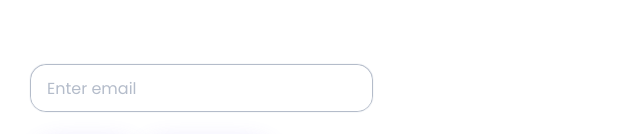
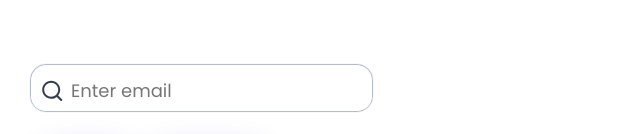
Before and after one commit to CaviesLabs/cavies-ui-kit, a React (Create React App) app: page / in a window 1280 px wide. Shown: the top 134 px of the page, without its empty margins (0-640 px from the left). Built offline with nearby package versions, Linux system fonts and the light colour scheme.

Commit message:
feat: update

```diff
--- a/package.json
+++ b/package.json
@@ -1,7 +1,7 @@
 {
   "name": "@hamsterbox/ui-kit",
   "description": "The UI library & kit of Cavies Labs",
-  "version": "0.6.2",
+  "version": "0.6.3",
   "repository": {
     "type": "git",
     "url": "https://github.com/CaviesLabs/hamster-ui-kit"
--- a/src/components/input/input.component.tsx
+++ b/src/components/input/input.component.tsx
@@ -15,6 +15,8 @@ export const Input: FC<InputProps> = props => {
     error,
     size,
     style,
+    placeholder,
+    icon,
     onValueChange,
     onChange,
   } = props;
@@ -52,6 +54,8 @@ export const Input: FC<InputProps> = props => {
       error={error}
       size={size}
       style={style}
+      icon={icon}
+      type={type}
     >
       <div className="container">
         <input
@@ -65,11 +69,12 @@ export const Input: FC<InputProps> = props => {
             onChange && onChange(e);
           }}
           autoComplete="off"
+          placeholder={placeholder}
         />
         {type === 'password' && (
           <button
             onClick={toggleDisplayPassword}
-            className="left-icon"
+            className="right-icon"
             type="button"
           >
             <img
@@ -78,6 +83,13 @@ export const Input: FC<InputProps> = props => {
             />
           </button>
         )}
+        {icon &&
+          (typeof icon === 'string' ? (
+            // eslint-disable-next-line jsx-a11y/img-redundant-alt
+            <img src={icon} alt="cavies-ui-kit-image" className="left-icon" />
+          ) : (
+            <div className="left-icon">{icon}</div>
+          ))}
         <label htmlFor="text" className="label-name">
           <span className="content-name">{title}</span>
         </label>
--- a/src/components/input/input.styled.ts
+++ b/src/components/input/input.styled.ts
@@ -43,8 +43,8 @@ export const StyledInput = styled.div<StyledInputProps>`
       height: 48px;
       border: none;
       padding: 0;
-      padding-left: 16px;
       padding-right: ${props => (props.type === 'password' ? '40px' : '16px')};
+      padding-left: ${props => (props.icon !== undefined ? '40px' : '16px')};
       font-family: hk-font-regular;
       padding-top: 3px;
     }
@@ -78,7 +78,7 @@ export const StyledInput = styled.div<StyledInputProps>`
     &:focus-within {
       border: 1px solid
         ${props =>
-          props.error ? StyleColors.red[50] : StyleColors.primary.purple};
+    props.error ? StyleColors.red[50] : StyleColors.primary.purple};
     }
     input:focus {
       outline: none;
@@ -93,9 +93,25 @@ export const StyledInput = styled.div<StyledInputProps>`
       transform: translateX(0%);
     }
     ${facility}
+    .right-icon {
+      position: absolute;
+      right: -20px;
+      -webkit-transform: translate(-70%, -70%);
+      transform: translate(-70%, -70%);
+      position: absolute;
+      top: 67%;
+      background: transparent;
+      border: none;
+      cursor: pointer;
+      img {
+        width: 24px;
+        height: 24px;
+      }
+    }
+
     .left-icon {
       position: absolute;
-      right: -20px;
+      left: 26px;
       -webkit-transform: translate(-70%, -70%);
       transform: translate(-70%, -70%);
       position: absolute;
--- a/src/components/input/types.ts
+++ b/src/components/input/types.ts
@@ -1,4 +1,4 @@
-import { ChangeEvent, CSSProperties } from 'react';
+import { ChangeEvent, CSSProperties, ReactNode } from 'react';
 
 /** @dev Input type */
 export type InputType = 'number' | 'text' | 'password';
@@ -19,6 +19,10 @@ export interface InputProps {
   style?: CSSProperties;
   onValueChange?: (value: string) => void;
   onChange?: (ref: Element | ChangeEvent<HTMLInputElement>) => void;
+  /**
+   * @dev Left icon to display in left side of the label.
+   */
+  icon?: string | ReactNode;
 }
 
 /**
--- a/src/index.tsx
+++ b/src/index.tsx
@@ -28,7 +28,26 @@ function App() {
   return (
     <ThemeProvider>
       <div style={{ width: '343px' }}>
-        <Input onValueChange={val => console.log(val)} title="Enter email" />
+        <Input
+          onValueChange={val => console.log(val)}
+          placeholder="Enter email"
+          icon={
+            <svg
+              width="24"
+              height="24"
+              viewBox="0 0 24 24"
+              fill="none"
+              xmlns="http://www.w3.org/2000/svg"
+            >
+              <path
+                fillRule="evenodd"
+                clipRule="evenodd"
+                d="M15.5748 16.2984C14.3479 17.3587 12.7488 18 11 18C7.13401 18 4 14.866 4 11C4 7.13401 7.13401 4 11 4C14.866 4 18 7.13401 18 11C18 12.8483 17.2837 14.5293 16.1135 15.7804C15.9917 15.8294 15.8777 15.9033 15.7792 16.0021C15.6911 16.0904 15.623 16.191 15.5748 16.2984ZM16.495 18.1284C14.9748 19.3019 13.0689 20 11 20C6.02944 20 2 15.9706 2 11C2 6.02944 6.02944 2 11 2C15.9706 2 20 6.02944 20 11C20 13.181 19.2242 15.1808 17.9336 16.7385L21.7469 20.5419C22.1379 20.9319 22.1387 21.5651 21.7487 21.9561C21.3587 22.3471 20.7255 22.3479 20.3345 21.9579L16.495 18.1284Z"
+                fill="#353C4B"
+              />
+            </svg>
+          }
+        />
         <Button
           text="Continue"
           type="submit"
```
